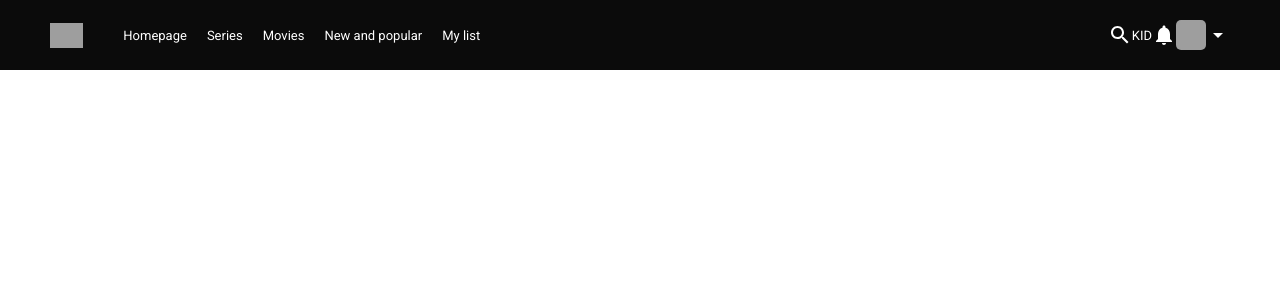
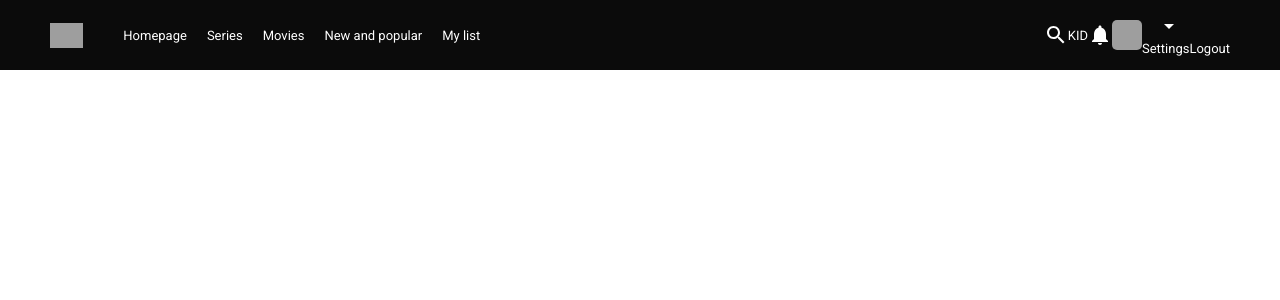
Before and after one commit to AdamMaichrzik/react-netflix-app, a React (Create React App) app: page / in a window 1280 px wide. Shown: the top 300 px of the page. Built offline with nearby package versions, Linux system fonts and the light colour scheme; grey boxes are pictures that could not be loaded.

Commit message:
Icon and two spans for options right navbar

```diff
--- a/src/components/navbar/Navbar.jsx
+++ b/src/components/navbar/Navbar.jsx
@@ -23,7 +23,13 @@ function Navbar() {
 						src="https://avatars.githubusercontent.com/u/64159448?v=4"
 						alt="Profile picture"
 					/>
-                    <ArrowDropDown/>
+					<div className="profile">
+						<ArrowDropDown className="icon" />
+						<div className="options">
+							<span>Settings</span>
+							<span>Logout</span>
+						</div>
+					</div>
 				</div>
 			</div>
 		</div>
```
